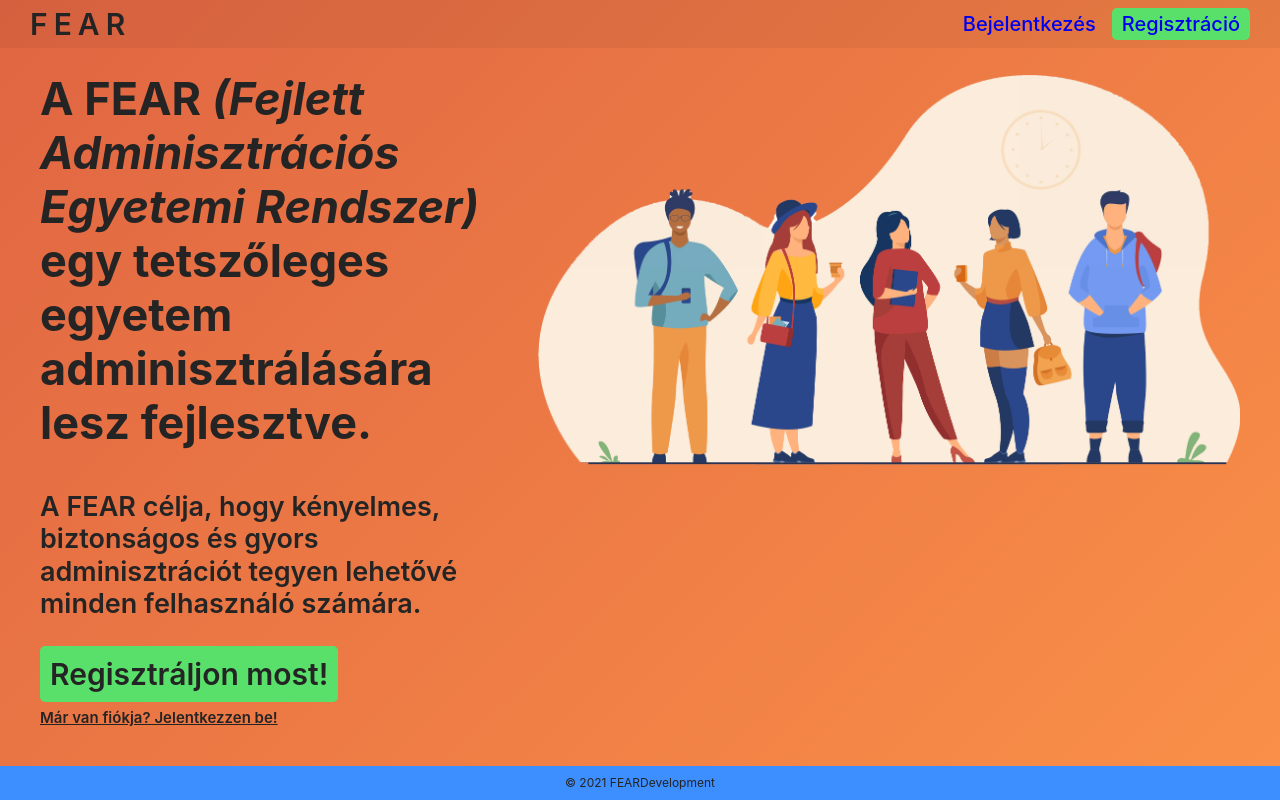
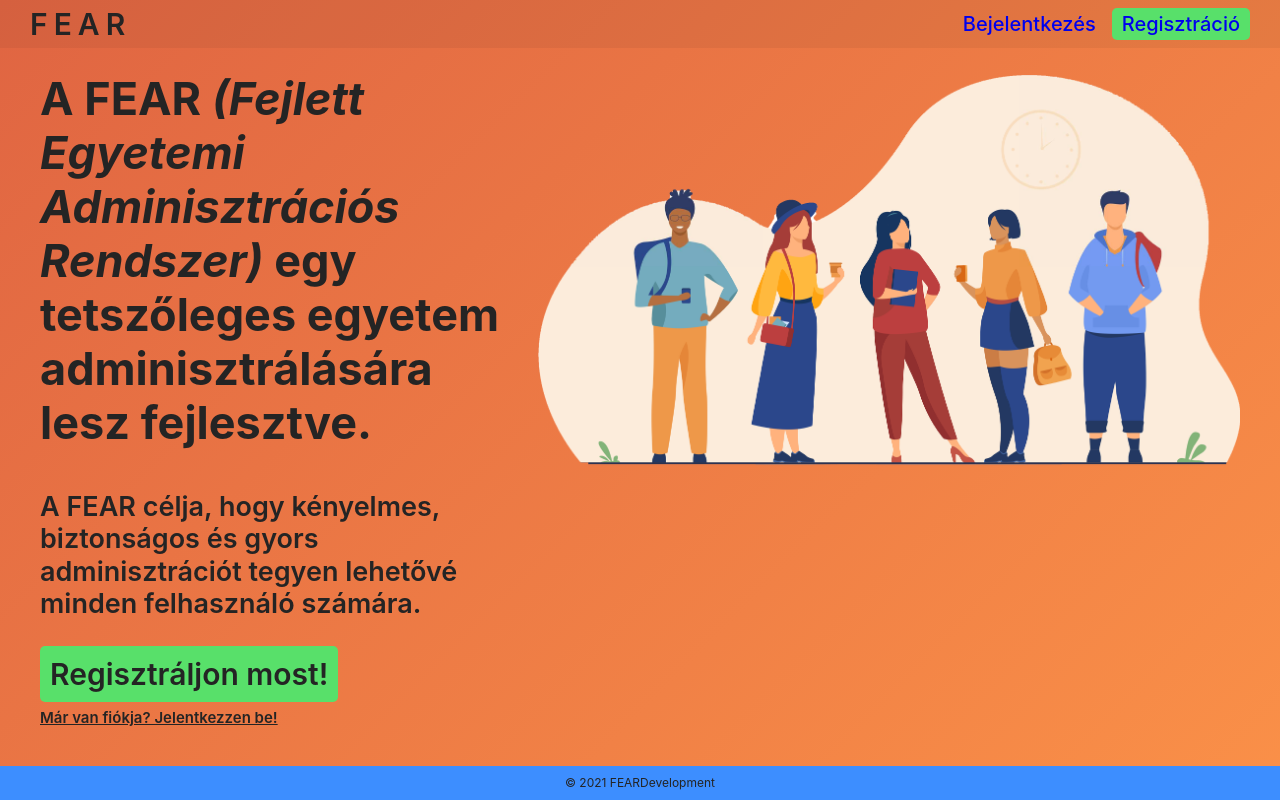
Before and after one commit to feardevelopment/fear-frontend, a Svelte app: page / in a window 1280 px wide. Built offline with nearby package versions, Linux system fonts and the light colour scheme.

Commit message:
refactor: fix typo

```diff
--- a/src/Home.svelte
+++ b/src/Home.svelte
@@ -3,7 +3,7 @@
 
 <section>
   <article>
-    <h1>A FEAR <em>(Fejlett Adminisztrációs Egyetemi Rendszer)</em> egy tetszőleges egyetem adminisztrálására lesz fejlesztve.</h1>
+    <h1>A FEAR <em>(Fejlett Egyetemi Adminisztrációs Rendszer)</em> egy tetszőleges egyetem adminisztrálására lesz fejlesztve.</h1>
     <p class="desc">A FEAR célja, hogy kényelmes, biztonságos és gyors adminisztrációt tegyen lehetővé minden felhasználó számára.</p>
     <img src="5251.png" alt="University Graphics">
     <a class="register-cta" href="/"><p>Regisztráljon most!</p></a>
```
